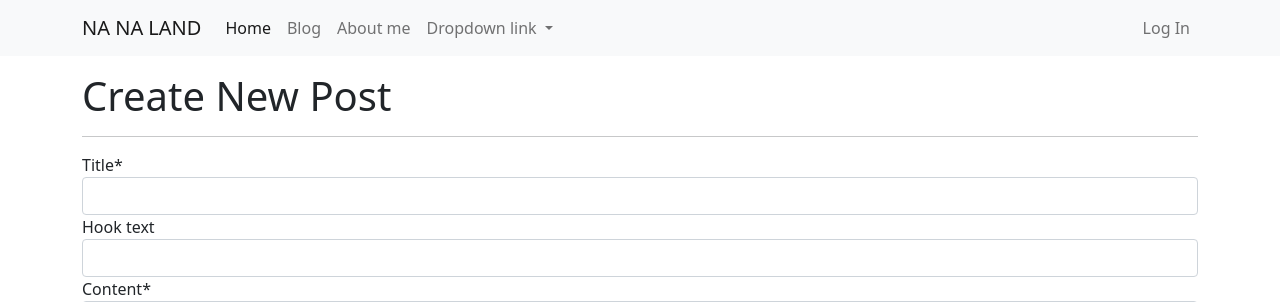
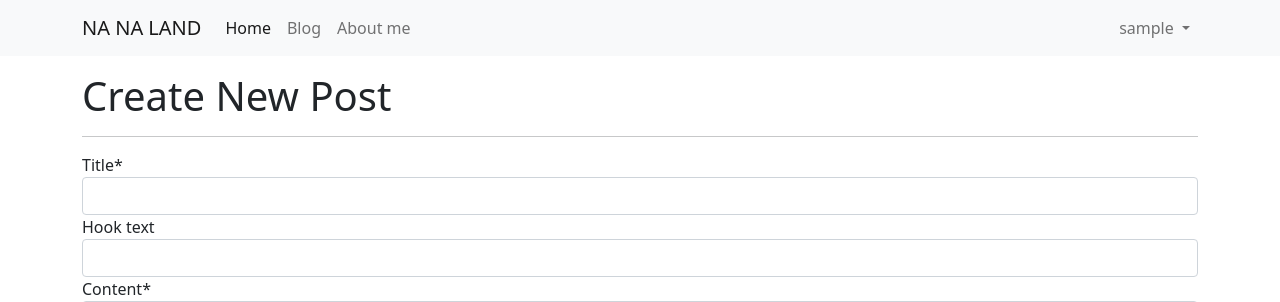
Before and after one commit to nahyun0121/django_blog, a Django app: page /blog/create_post/ in a window 1280 px wide. Shown: the top 302 px of the page. Run offline with Django 4.2, Linux system fonts and the light colour scheme; a user stored in the database is signed in; tables that the repository leaves empty hold one stand-in row (values such as "Sample post"); parts of the project's set-up code (start-up, migrations or seed data) failed here and were passed over; some libraries are stand-ins or nearby versions.

Commit message:
구글 로그인 기능 추가하기

```diff
--- a/blog/templates/blog/navbar.html
+++ b/blog/templates/blog/navbar.html
@@ -1,3 +1,5 @@
+{% load socialaccount %}
+
 <nav class="navbar navbar-expand-lg navbar-light bg-light">
     <div class="container">
         <a class="navbar-brand" href="/">NA NA LAND</a>
@@ -15,21 +17,22 @@
                 <li class="nav-item">
                     <a class="nav-link" href="/about_me/">About me</a>
                 </li>
+            </ul>
+            <ul class="navbar-nav ms-auto"> <!--로그인 버튼 맨 오른쪽 정렬-->
+                {% if user.is_authenticated %}
                 <li class="nav-item dropdown">
                     <a class="nav-link dropdown-toggle" href="#" id="navbarDropdownMenuLink" role="button" data-bs-toggle="dropdown" aria-expanded="false">
-                        Dropdown link
+                        {{ user.username }}
                     </a>
                     <div class="dropdown-menu" aria-labelledby="navbarDropdownMenuLink">
-                        <a class="dropdown-item" href="#">Action</a>
-                        <a class="dropdown-item" href="#">Another action</a>
-                        <a class="dropdown-item" href="#">Something else here</a>
+                        <a class="dropdown-item" href="/accounts/logout/">Log out</a>
                     </div>
                 </li>
-            </ul>
-            <ul class="navbar-nav ms-auto"> <!--로그인 버튼 맨 오른쪽 정렬-->
+                {% else %}
                 <li class="nav-item">
                     <a class="nav-link" href="#" data-bs-toggle="modal" data-bs-target="#loginModal">Log In</a>
                 </li>
+                {% endif %}
             </ul>
         </div>
     </div>
@@ -50,13 +53,13 @@
                 <div class="row">
                     <div class="col-md-6">
                         <div class="d-grid gap-2">
-                            <button type="button" class="btn btn-outline-dark btn-sm"><i class="fab fa-google"></i>&nbsp&nbsp Log in with Google</button>
-                            <button type="button" class="btn btn-outline-dark btn-sm"><i class="fas fa-envelope"></i>&nbsp&nbsp Log in with E-mail</button>
+                            <a role="button" class="btn btn-outline-dark btn-sm" href="{% provider_login_url 'google' %}"><i class="fab fa-google"></i>&nbsp&nbsp Log in with Google</a>
+                            <a role="button" class="btn btn-outline-dark btn-sm" href="/accounts/login/"><i class="fas fa-envelope"></i>&nbsp&nbsp Log in with Username</a>
                         </div>
                     </div>
                     <div class="col-md-6">
                         <div class="d-grid gap-2">
-                            <buton type="button" class="btn btn-outline-dark btn-sm"><i class="fas fa-envelope"></i>&nbsp&nbsp Sign Up with E-mail</buton>
+                            <a role="button" class="btn btn-outline-dark btn-sm" href="/accounts/signup/"><i class="fas fa-envelope"></i>&nbsp&nbsp Sign Up with E-mail</a>
                         </div>
                     </div>
                 </div>
--- a/django_blog_prj/urls.py
+++ b/django_blog_prj/urls.py
@@ -23,6 +23,7 @@ urlpatterns = [
     path('blog/', include('blog.urls')),
     path('admin/', admin.site.urls),
     path('markdownx/', include('markdownx.urls')),
+    path('accounts/', include('allauth.urls')),
     path('', include('single_pages.urls')),
 ]
 
```
Also changed, not shown: django_blog_prj/settings.py (+20 -0 lines).
